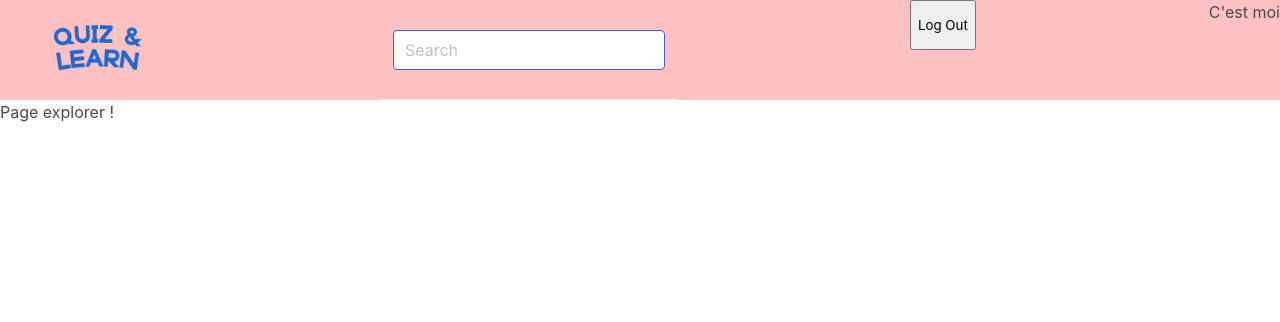
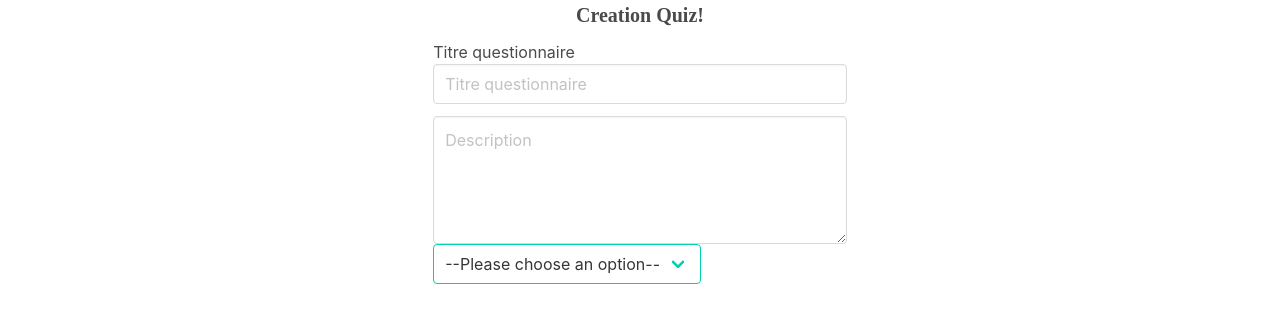
Before and after one commit to margauxln/quizandlearn, a React (Create React App) app in the folder frontend/: page /quiz-creation in a window 1280 px wide. Shown: the top 322 px of the page. Built offline with nearby package versions, Linux system fonts and the light colour scheme; sample sign-in values are in the browser's storage.

Commit message:
fix-US7- branch up to date with staging

```diff
--- a/frontend/src/app/App.js
+++ b/frontend/src/app/App.js
@@ -2,6 +2,7 @@ import 'bulma/css/bulma.min.css';
 import React from "react";
 import Login from '../pages/Login/Login';
 import Signup from '../pages/Signup/Signup';
+import QuizCreation from '../pages/QuizCreation/QuizCreation';
 import { Routes, Route } from "react-router-dom";
 import Explore from '../pages/Explore/Explore';
 import { AuthProvider } from '../context/AuthProvider';
@@ -22,6 +23,7 @@ const App = () => {
             {/* we want to protect these routes */}
             <Route element={<RequireAuth />}>
               <Route path="/quizzes" element={<Explore />} />
+              <Route path="/quiz-creation" element={<QuizCreation />} />
             </Route>
 
             {/* route qui n'existe pas - redirection page Explore*/}
--- /dev/null
+++ b/frontend/src/pages/QuizCreation/QuizCreation.css
@@ -0,0 +1,15 @@
+h1{
+    font-weight: bold;
+    font-size: 20px;
+    margin-bottom: 0.5em;
+    font-family: "Sporting", "sans-serif";
+}
+
+.quizCreationContainer{
+    display: flex;
+    flex-direction: column;
+    align-items: center;
+    position: absolute;
+    height: 100%;
+    width: 100%;
+}
--- /dev/null
+++ b/frontend/src/pages/QuizCreation/QuizCreation.jsx
@@ -0,0 +1,117 @@
+import "./QuizCreation.css";
+import { useFormik } from "formik";
+import * as Yup from "yup";
+import axios from '../../config/axios';
+import { useState } from 'react';
+import { Link, useNavigate } from 'react-router-dom';
+import { fas } from "@fortawesome/free-solid-svg-icons";
+import { FontAwesomeIcon } from "@fortawesome/react-fontawesome";
+
+import Header from "../../components/header/Header";
+
+const QUIZCREATION_URL_FRONTEND = '/quizzes/quizCreation';
+const QUIZCREATION_URL_BACKEND = '/quizzes/quizCreation';
+
+const QuizCreation = () => {
+    const navigate = useNavigate();
+    const [errMsg, setErrMsg] = useState('');
+    const formik = useFormik({
+        initialValues: {
+            title: "",
+            descritpion:"",
+            categories: ""
+        },
+        validationSchema: Yup.object({
+           title: Yup.string()
+                .required("Champ obligatoire"),
+            description: Yup.string()
+                .required("Champ obligatoire"),
+            categories: Yup.string()
+                .required("Champ obligatoire")
+        }),
+        onSubmit: async (values) => {
+            try {
+                const response = await axios.post(QUIZCREATION_URL_BACKEND,
+                    JSON.stringify({
+                        title : values.title,
+                        description: values.description,
+                        categories: values.categories
+                    }),
+                    {
+                        headers: { 'Content-Type': 'application/json' },
+                        withCredentials: true
+                    });
+
+                ///ajouter partie token si besoin
+
+                //Ici on reinitialise les valeurs à zéro et, si on est bien authentifiées, on va à la page appelée dans
+                //la fonction navigate
+                values.title = "";
+                values.description = "";
+                values.categories = "";
+                navigate(QUIZCREATION_URL_FRONTEND);
+
+            } catch (error) {
+
+            }
+        }
+    });
+
+    return (
+        <div className="quizCreationContainer">
+            <h1>Creation Quiz!</h1>
+            <form >
+                <section>
+                    <div className="field">
+                        <label htmlFor="title"  className="sr-only">Titre questionnaire</label>
+                        <input
+                            id="title"
+                            name="title"
+                            type="text"
+                            className="input"
+                            onChange={formik.handleChange}
+                            //handleBlur permet de montrer à l'utilisateur les erreurs quand il se trouve dans le champs
+                            //sans attendre qu'il ait submit le formulaire
+                            onBlur={formik.handleBlur}
+                            value = {formik.values.title}
+                            maxLength="24"
+                            aria-describedby="error"
+                            placeholder = "Titre questionnaire"
+                        />
+                      {/*  /*    <span className="errorMessage">
+                            <FontAwesomeIcon icon={faInfoCircle} className="errorIcon" />
+                            <p id="error">{formik.errors.email}</p>
+                        </span> : null}*/}
+                    </div>
+
+                    <textarea
+                        name="descritpion"
+                        className="textarea"
+                        placeholder="Description"
+                        type="text"
+                        onChange={formik.handleChange}
+                        //handleBlur permet de montrer à l'utilisateur les erreurs quand il se trouve dans le champs
+                        //sans attendre qu'il ait submit le formulaire
+                        onBlur={formik.handleBlur}
+                        value = {formik.values.descritpion}
+                       //maxLength="24"
+                        aria-describedby="error"
+                        >
+                    </textarea>
+
+                    <div className="select is-primary">
+                        <select name="categories" id="category-select">
+                            <option value="">--Please choose an option--</option>
+                            <option value="tech">Tech</option>
+                            <option value="feminisme">Feminisme</option>
+                            <option value="ecologie">Ecologie</option>
+                        </select>
+                    </div>
+
+                </section>
+            </form>
+        </div>
+    );
+}
+
+export default QuizCreation;
```
Also changed, not shown: frontend/src/pages/quiz-creation/QuizCreation.jsx (deleted, +0 -9 lines).
